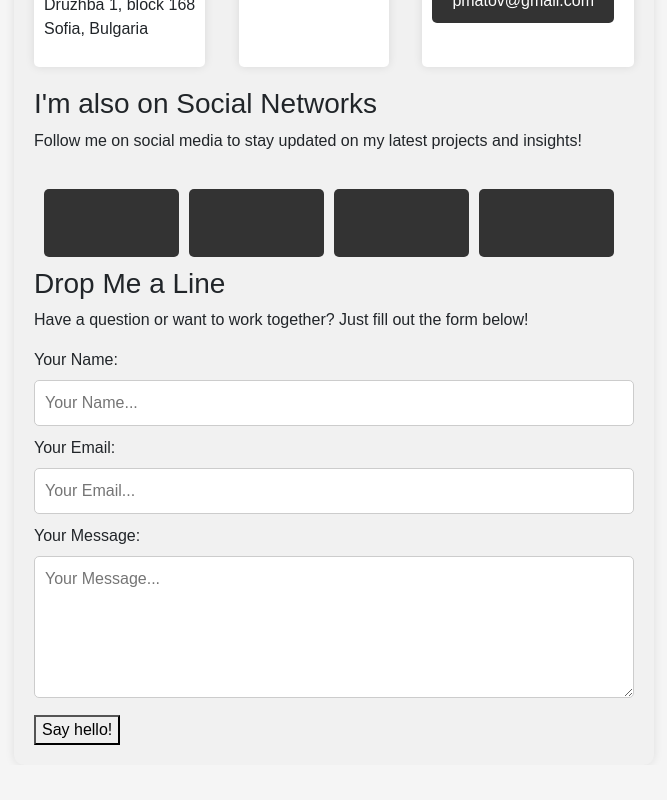
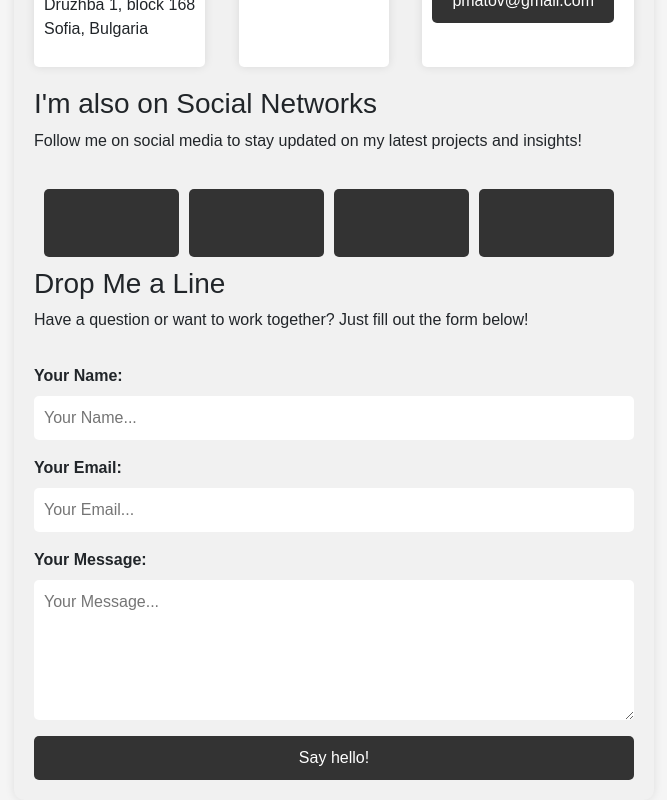
Before and after one commit to peter1998/Tech-Voyager, a SvelteKit app: page /contact in a window 1280 px wide. Shown: the part 329-1129 px from the top of the page, without its empty margins (306-973 px from the left). Before the commit the page ends 1094 px from the top, so only its background shows below. Built offline with nearby package versions, Linux system fonts and the light colour scheme; some icons are missing; a small style sheet from the web is missing.

Commit message:
[C] Contact email success

```diff
--- a/src/routes/contact/+page.svelte
+++ b/src/routes/contact/+page.svelte
@@ -136,22 +136,49 @@
 		box-shadow: 0px 0px 10px rgba(0, 0, 0, 0.1);
 	}
 
+	#contact-form {
+		display: flex;
+		flex-direction: column;
+		width: 100%;
+		max-width: 600px;
+		margin: 0 auto;
+	}
+
+	#contact-form label {
+		font-weight: bold;
+		margin-top: 1em;
+	}
+
 	#contact-form input,
 	#contact-form textarea {
+		border: none;
+		border-radius: 5px;
+		padding: 10px;
+		font-size: 1em;
 		width: 100%;
-		margin-bottom: 10px;
-		padding: 10px;
-		border-radius: 5px;
-		border: 1px solid #ccc;
+		box-sizing: border-box;
+		transition: box-shadow 0.3s ease;
 	}
 
-	#contact-form input[type='submit'] {
+	#contact-form input:focus,
+	#contact-form textarea:focus {
+		box-shadow: 0 0 5px rgba(81, 203, 238, 1);
+		outline: none;
+	}
+
+	#contact-form button {
+		margin-top: 1em;
 		background-color: #333;
 		color: #fff;
+		border: none;
+		border-radius: 5px;
+		padding: 10px 20px;
+		font-size: 1em;
 		cursor: pointer;
+		transition: background-color 0.3s ease;
 	}
 
-	#contact-form input[type='submit']:hover {
+	#contact-form button:hover {
 		background-color: #444;
 	}
 
```
